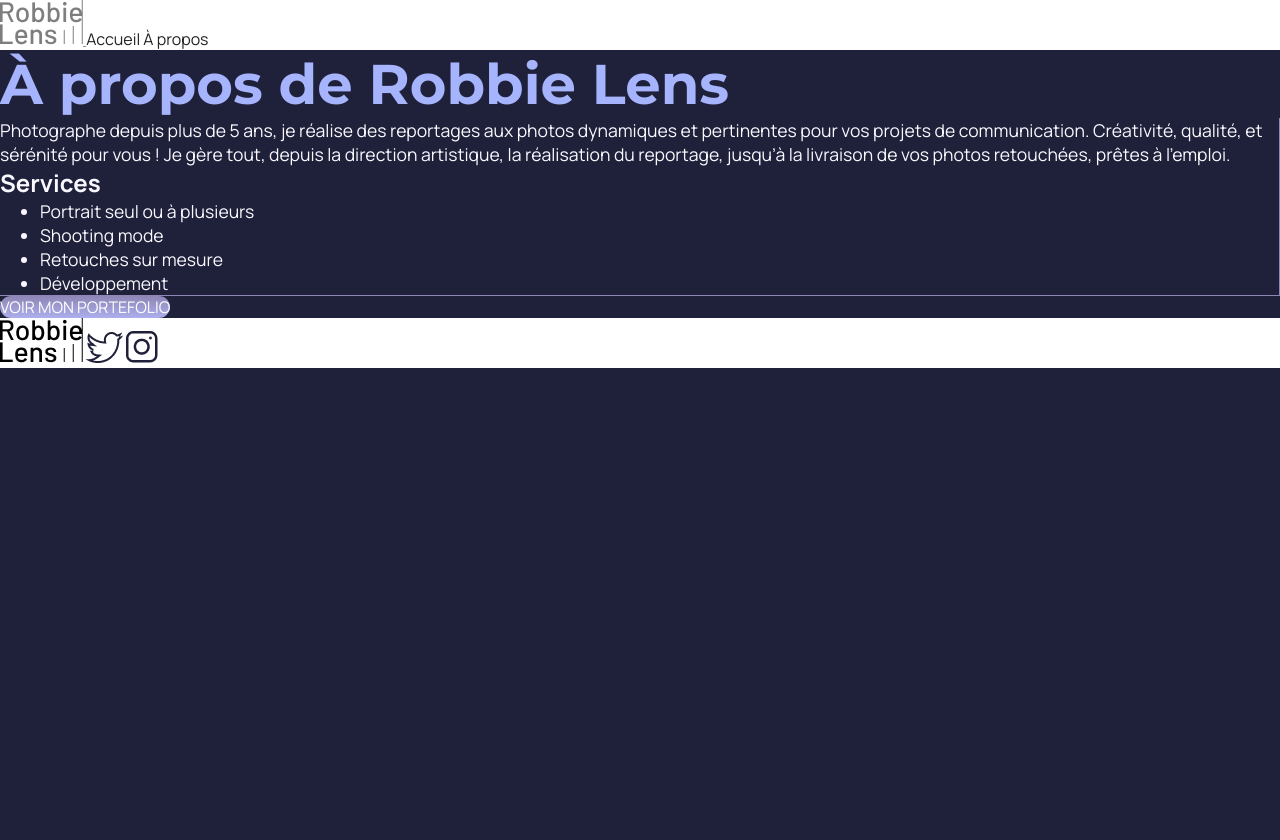
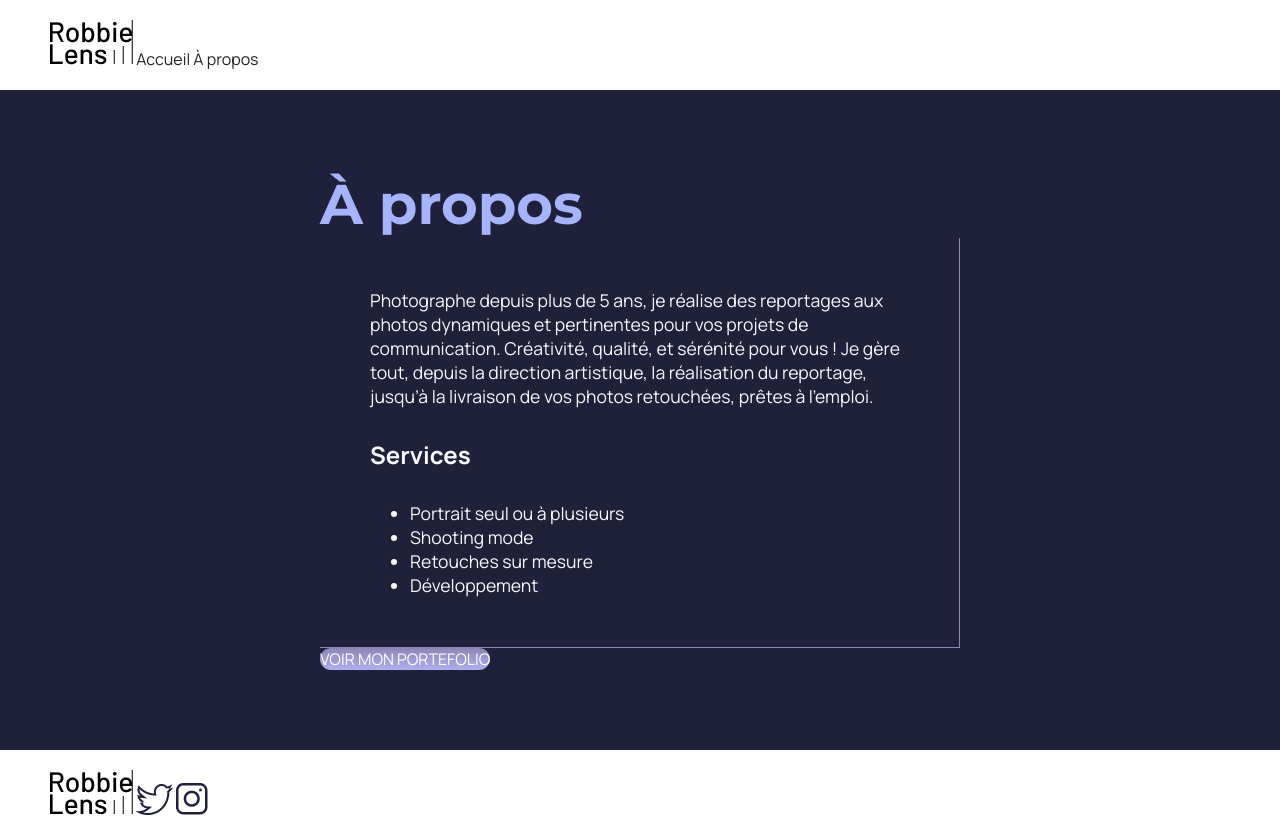
Before and after one commit to Lucie-Tino/OCProject-HTML5-CSS3, a plain HTML site: page a-propos.html in a window 1280 px wide. Before the commit the page ends 800 px from the top, so only its background shows below. Drawn offline with Linux system fonts and the light colour scheme.

Commit message:
Réalisation Exercice P3C2

```diff
--- a/a-propos.html
+++ b/a-propos.html
@@ -21,8 +21,9 @@
             </nav>
         </header>
         <main>
-            <h1>À propos de Robbie Lens</h1>
-            <div class="a-propos">
+            <section class="a-propos-main">
+                <h1>À propos</h1>
+                <div class="carre-contenu">
                     <p>
                         Photographe depuis plus de 5 ans, je réalise des reportages aux photos dynamiques et pertinentes pour vos projets de communication. Créativité, qualité, et sérénité pour vous ! Je gère tout, depuis la direction artistique, la réalisation du reportage, jusqu’à la livraison de vos photos retouchées, prêtes à l’emploi.
                     </p>
@@ -37,6 +38,7 @@
                 <div>
                     <a href="" class="link">VOIR MON PORTEFOLIO</a>
                 </div>
+            </section>
         </main>
         <footer>
             <a href="index.html" class="logo">
--- a/style.css
+++ b/style.css
@@ -32,16 +32,31 @@ em {
 
 header, footer {
     background-color: white;
+    padding: 20px 50px 20px 50px;
+}
+section {
+    padding: 80px;
 }
 
+.a-propos-main {
+    width: 50%;
+    margin: auto;
+}
 .link {
     color: white;
     background: linear-gradient(#8E86B5, #ACAEED);
     border-radius: 50px;
 }
-.a-propos {
+.carre-contenu {
     border-right: 1px #8e86b5 solid;
     border-bottom: 1px #8e86b5 solid;
+    padding: 50px;
+}
+.carre-contenu h2 {
+    margin-top: 30px;
+}
+.carre-contenu ul {
+    margin-top: 30px;
 }
 
 a:hover {
```
Also changed, not shown: index.html (+3 -1 lines). Lines whose indentation alone changed are shown as unchanged.
